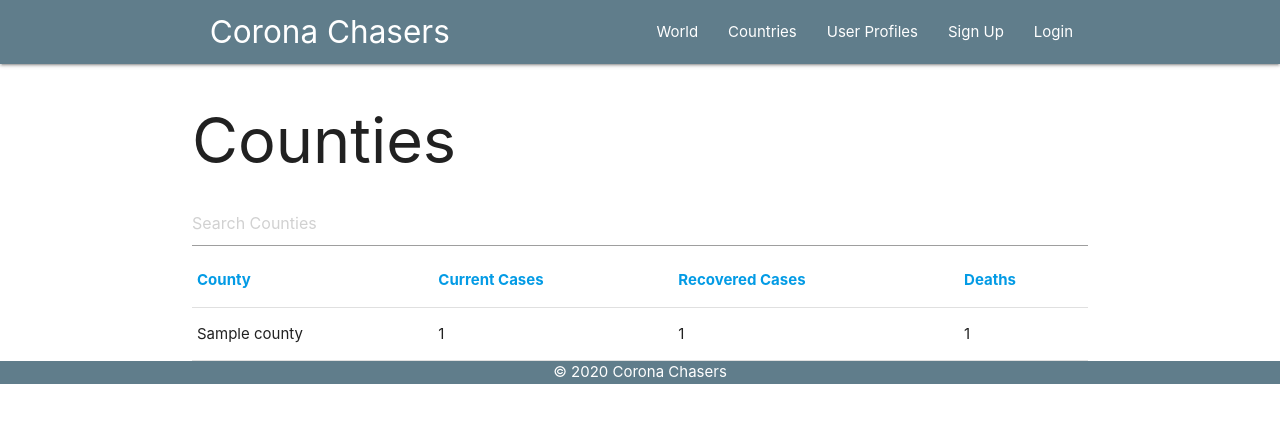
After one commit to fastlane27/corona_chasers, a Django app: page /provinces/1/counties in a window 1280 px wide. The commit adds this page. Shown: the top 423 px of the page. Run offline with Django 3.2, Linux system fonts and the light colour scheme; tables that the repository leaves empty hold one stand-in row (values such as "Sample post").

Commit message:
adds county searching

```diff
--- /dev/null
+++ b/main_app/templates/main_app/county_list.html
@@ -0,0 +1,31 @@
+{% extends 'base.html' %}
+{% block content %}
+
+<h1>Counties</h1>
+
+<form method="get">
+  <input type="search" name="search" placeholder="Search Counties">
+</form>
+
+<table class="highlight">
+  <thead>
+    <tr>
+      <th><a href="?order_by=name&sort={{ sort_type }}">County</a></th>
+      <th><a href="?order_by=infected&sort={{ sort_type }}">Current Cases</a></th>
+      <th><a href="?order_by=recovered&sort={{ sort_type }}">Recovered Cases</a></th>
+      <th><a href="?order_by=deaths&sort={{ sort_type }}">Deaths</a></th>
+    </tr>
+  </thead>
+  <tbody>
+    {% for county in county_list %}
+      <tr>
+        <td>{{ county.name }}</td>
+        <td>{{ county.infected }}</td>
+        <td>{{ county.recovered }}</td>
+        <td>{{ county.deaths }}</td>
+      </tr>
+    {% endfor %}
+  </tbody>
+</table>
+
+{% endblock %}
--- a/main_app/templates/main_app/province_list.html
+++ b/main_app/templates/main_app/province_list.html
@@ -14,6 +14,7 @@
       <th><a href="?order_by=infected&sort={{ sort_type }}">Current Cases</a></th>
       <th><a href="?order_by=recovered&sort={{ sort_type }}">Recovered Cases</a></th>
       <th><a href="?order_by=deaths&sort={{ sort_type }}">Deaths</a></th>
+      <th></th>
     </tr>
   </thead>
   <tbody>
@@ -23,6 +24,9 @@
         <td>{{ province.infected }}</td>
         <td>{{ province.recovered }}</td>
         <td>{{ province.deaths }}</td>
+        {% if province.county_set.first %}
+        <td><a href="{% url 'counties_index' province.id %}">Counties</a></td>
+        {% endif %}
       </tr>
     {% endfor %}
   </tbody>
--- a/main_app/urls.py
+++ b/main_app/urls.py
@@ -12,6 +12,7 @@ urlpatterns = [
     path('countries/<int:country_id>/assoc_country/', views.assoc_country, name='assoc_country'),
     path('countries/<int:country_id>/unassoc_country/', views.unassoc_country, name='unassoc_country'),
     path('countries/<int:pk>/provinces/', views.ProvinceList.as_view(), name='provinces_index'),
+    path('provinces/<int:pk>/counties', views.CountyList.as_view(), name='counties_index'),
     path('profiles/', views.ProfileList.as_view(), name='profiles_index'),
     path('profiles/<int:user_id>/', views.profiles_detail, name='profiles_detail'),
     path('profiles/update_avatar/', views.update_avatar, name='update_avatar'),
--- a/main_app/views.py
+++ b/main_app/views.py
@@ -5,7 +5,7 @@ from django.contrib.auth.decorators import login_required
 from django.contrib.auth.models import User
 from django.views.generic import ListView, DetailView
 from .forms import RegistrationForm, CommentForm, AvatarForm
-from .models import Global, Country, Province, Comment, Profile
+from .models import Global, Country, Province, Comment, Profile, County
 from .utils import delete_file
 
 
@@ -155,3 +155,25 @@ class ProvinceList(ListView):
         context = super().get_context_data(**kwargs)
         context['sort_type'] = self.sort_type
         return context
+
+class CountyList(ListView):
+    sort_type = 'ascend'
+
+    def get_queryset(self):
+        search_query = self.request.GET.get('search')
+        sort_query = self.request.GET.get('sort')
+        order_query = self.request.GET.get('order_by')
+        if search_query:
+            return County.objects.filter(province=self.kwargs['pk'], name__icontains=search_query)
+        if sort_query == 'ascend':
+            self.sort_type = 'descend'
+            return County.objects.filter(province=self.kwargs['pk']).order_by(order_query)
+        if sort_query == 'descend':
+            self.sort_type = 'ascend'
+            return County.objects.filter(province=self.kwargs['pk']).order_by(f'-{order_query}')
+        return County.objects.filter(province=self.kwargs['pk'])
+
+    def get_context_data(self, **kwargs):
+        context = super().get_context_data(**kwargs)
+        context['sort_type'] = self.sort_type
+        return context
```
